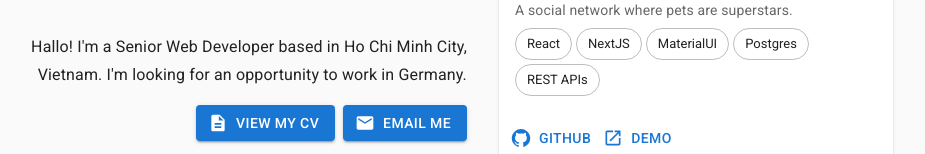
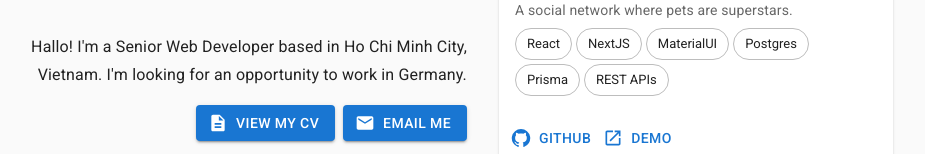
Before and after one commit to bangndnguyen/bangndnguyen.github.io, a Next.js app: page / in a window 1280 px wide. Shown: the part 497-651 px from the top of the page, without its empty margins (173-1098 px from the left). Built offline with nearby package versions, Linux system fonts and the light colour scheme.

Commit message:
add prisma tag

```diff
--- a/src/app/page.tsx
+++ b/src/app/page.tsx
@@ -72,6 +72,7 @@
                   <Chip variant="outlined" label='NextJS' />
                   <Chip variant="outlined" label='MaterialUI' />
                   <Chip variant="outlined" label='Postgres' />
+                  <Chip variant="outlined" label='Prisma' />
                   <Chip variant="outlined" label='REST APIs' />
                 </Box>
               </CardContent>
```
